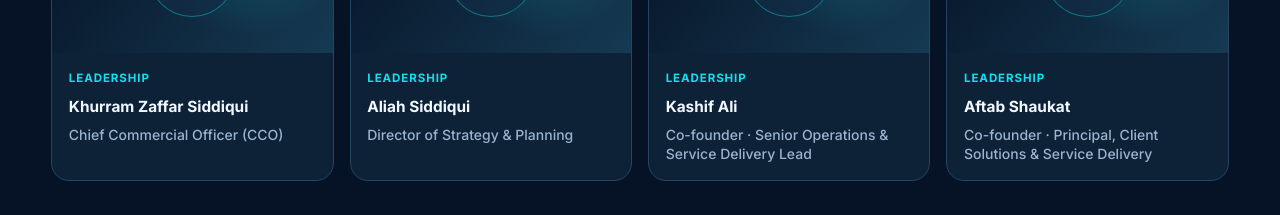
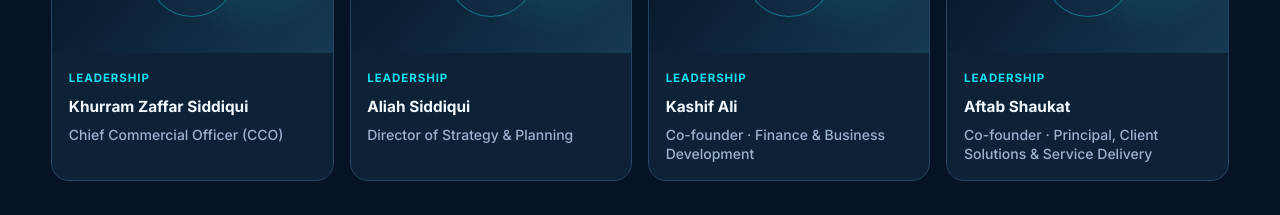
Before and after one commit to CoE-DIRT/rootrcm.com_v2, a Next.js app: page /en/company in a window 1280 px wide. Shown: the part 1300-1515 px from the top of the page. Built offline with nearby package versions, Linux system fonts and the light colour scheme.

Commit message:
fix(team): correct Kashif Finance & Business Development title (#87)
Accurate EN/ES title and verified unit/E2E content tests, no auth or backend changes.

```diff
--- a/src/content/team.ts
+++ b/src/content/team.ts
@@ -27,7 +27,7 @@ export const teamMembers: readonly TeamMember[] = [
     id: 'kashif',
     name: 'Kashif Ali',
     initials: 'KA',
-    role: { en: 'Co-founder · Senior Operations & Service Delivery Lead', es: 'Cofundador · Responsable sénior de operaciones y prestación de servicios' },
+    role: { en: 'Co-founder · Finance & Business Development', es: 'Cofundador · Finanzas y desarrollo de negocios' },
   },
   {
     id: 'aftab',
```
Also changed, not shown: 2 other files (tests, documents, lock files or other folders).
